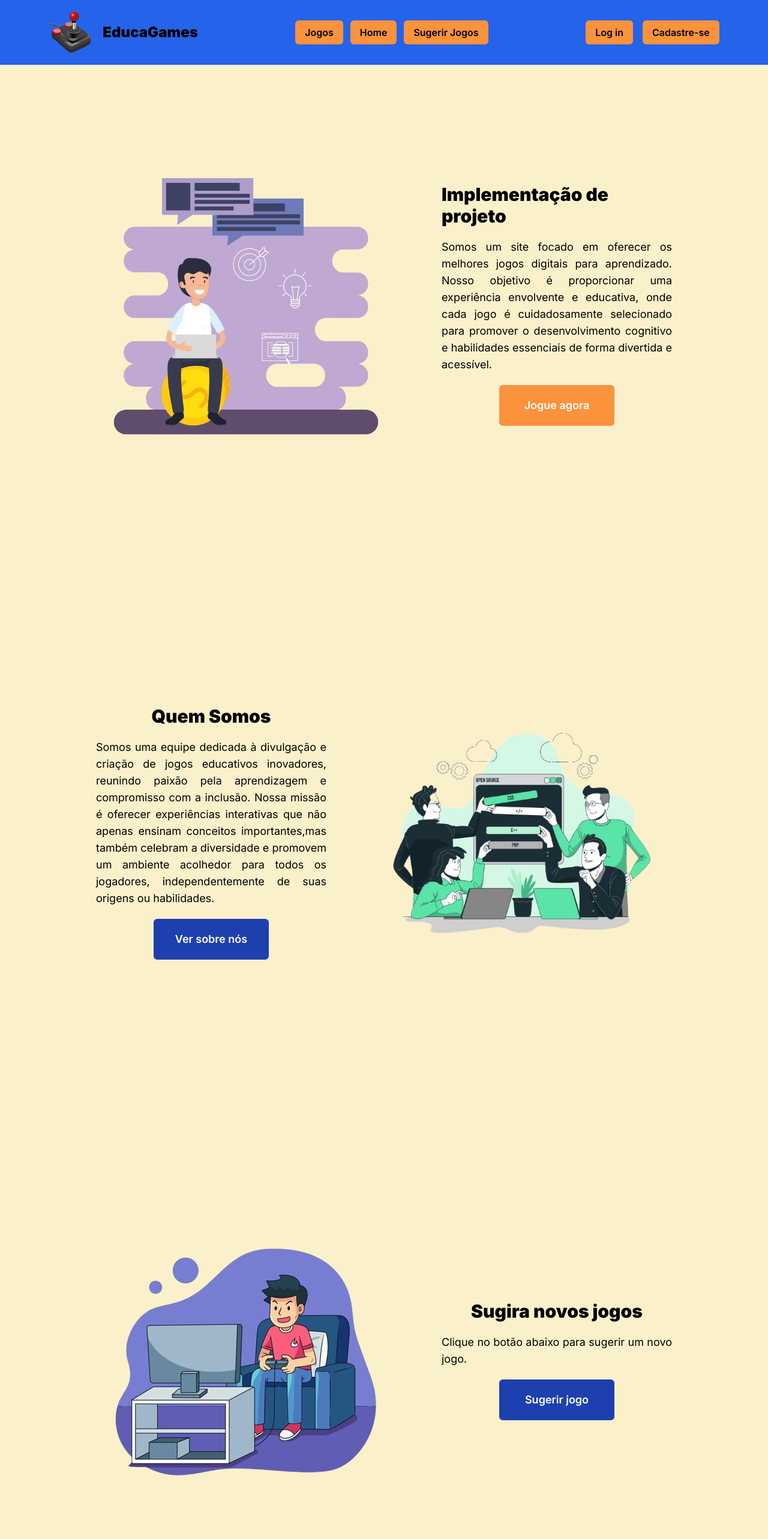
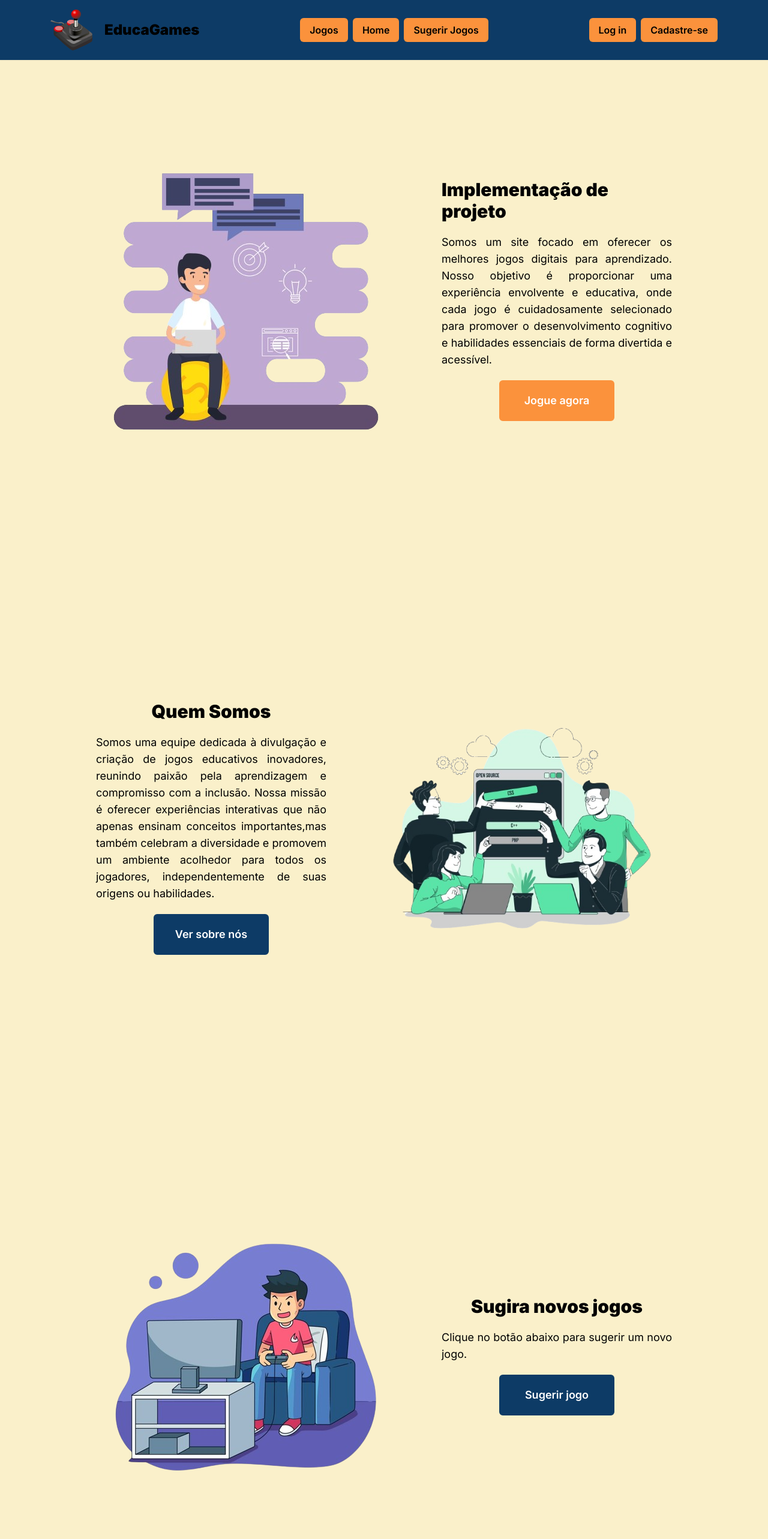
Before and after one commit to trabalhos-si-fiap/fe_happy_game, a Next.js app in the folder happy-game/: page / in a window 1280 px wide. Shown: the top 2566 px of the page at 60% size. Built offline with nearby package versions, Linux system fonts and the light colour scheme.

Commit message:
footer add

```diff
--- a/happy-game/src/app/page.tsx
+++ b/happy-game/src/app/page.tsx
@@ -7,6 +7,7 @@ import Container from "@/components/templates/Container";
 import TextContainer from "@/components/templates/TextContainer";
 import LargeButton from "@/components/LargeButton";
 import ContainerTextoSobreNos from "@/components/templates/HomeSobreNos";
+import Footer from "@/components/templates/footer";
 
 export default function Home() {
   return (
@@ -47,7 +48,7 @@ export default function Home() {
               </p>
               <LargeButton
               link={'/'}
-              className={'bg-blue-800 border-blue-800  hover:text-blue-800'}>
+              className={'bg-[#0d3b66] border-[#0d3b66]  hover:text-[#0d3b66]'}>
                 Ver sobre nós
               </LargeButton>
             </TextContainer>
@@ -69,13 +70,14 @@ export default function Home() {
               <h1 className="font-black text-3xl m-auto text-black">Sugira novos jogos</h1>
               <p>Clique no botão abaixo para sugerir um novo jogo.</p>
               <LargeButton
-              className={'bg-blue-800 border-blue-800 hover:text-blue-800'}
+              className={'bg-[#0d3b66] border-[#0d3b66] hover:text-[#0d3b66]'}
               link={"/"}>
                Sugerir jogo
               </LargeButton>
             </TextContainer>
           </Container>
           <ContainerTextoSobreNos/>
+          <Footer></Footer>
          </div>
       </div>
   )
--- /dev/null
+++ b/happy-game/src/components/templates/footer.tsx
@@ -0,0 +1,28 @@
+import Image from "next/image";
+import gitHubImage from "../../../public/static/imgs/git_hub.png"
+import Link from "next/link";
+
+
+export default function Footer(){
+    return(
+        <div className="
+         flex flex-col bg-[#0d3b66] min-w-[100%] py-5
+         justify-center items-center gap-3 font-semibold">
+         <div className="flex justify-center items-center gap-3 ">
+            <a href="https://github.com/trabalhos-si-fiap/fe_happy_game" target="blank">
+             <Image
+             src={gitHubImage}
+             width={50}
+             height={50}
+             alt="Logo picture"
+             className="hover:scale-105"
+           />
+            </a>
+
+          <a href="https://github.com/trabalhos-si-fiap/fe_happy_game" target="blank"
+          className="hover:scale-105" >Github do projeto</a>
+          </div>
+          <Link href={'/'} className="hover:scale-105">Voltar ao topo da página</Link>
+        </div>
+    )
+}
--- a/happy-game/src/components/templates/header.tsx
+++ b/happy-game/src/components/templates/header.tsx
@@ -5,8 +5,8 @@ import Link from 'next/link';
 
 export default function Header(){
     return(
-        <div className='flex bg-blue-600 justify-around items-center py-5 shadow-sm'>
-            <div className='flex items-center gap-5'>
+        <div className='flex bg-[#0d3b66] justify-around items-center py-4 shadow-sm'>
+            <div className='flex items-center gap-5 '>
                 <Image
                     src={logo}
                     width={70}
@@ -19,7 +19,7 @@ export default function Header(){
 
             </div>
             <nav>
-                <ul className='flex gap-3 flex-grow'>
+                <ul className='flex gap-2 flex-grow'>
                     <Button link={"/"}>
                         Jogos
                     </Button>
@@ -32,7 +32,7 @@ export default function Header(){
                 </ul>
             </nav>
             <div>
-                <ul className='flex gap-4'>
+                <ul className='flex gap-2'>
                     <Button link={"/"}>
                        Log in
                     </Button>
```
